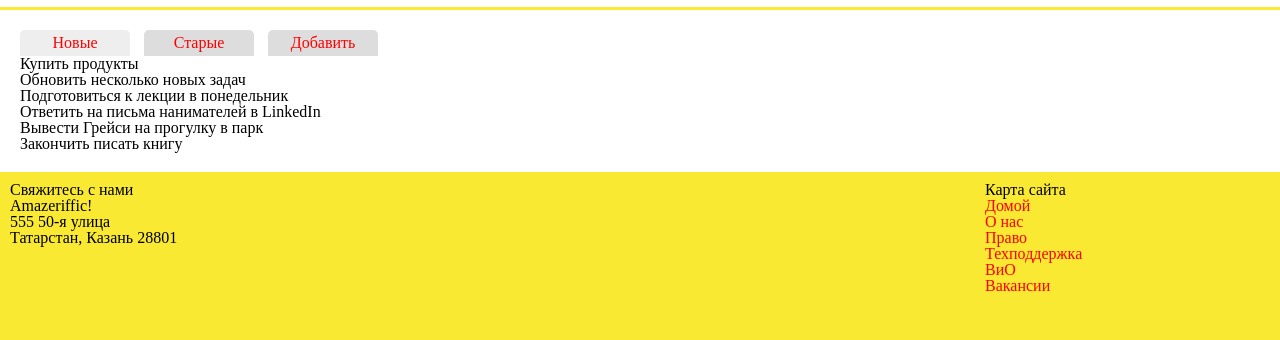
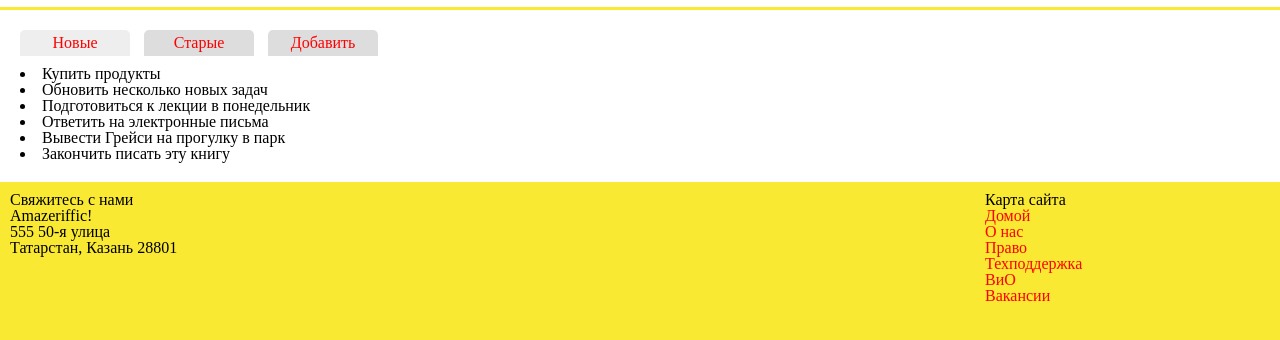
Before and after one commit to MrPrometheus/Web-course, a plain HTML site: page index.html in a window 1280 px wide. Shown: the part 32-372 px from the top of the page. Drawn offline with nearby package versions, Linux system fonts and the light colour scheme; a web font is replaced by a local one.

Commit message:
part 4 end. Add chenge nav

```diff
--- a/scripts/app.js
+++ b/scripts/app.js
@@ -1,12 +1,58 @@
-var main = function () {
-    "use strict";
-    var tabNumber;
-    for (tabNumber = 1; tabNumber <= 3; tabNumber++) {
-        var tabSelector = ".tabs a:nth-child(" + tabNumber + ") span";
-        $(tabSelector).on("click", function () {
-            $(".tabs span").removeClass("active");
-            $(this).addClass("active");
+"use strict";
+
+var toDos = [
+    "Закончить писать эту книгу",
+    "Вывести Грейси на прогулку в парк",
+    "Ответить на электронные письма",
+    "Подготовиться к лекции в понедельник",
+    "Обновить несколько новых задач",
+    "Купить продукты"
+];
+
+$("document").ready( function(){
+
+    $(".tabs a span").toArray().forEach(function (element) {
+        // создаем обработчик щелчков для этого элемента
+        $(element).on("click", function () {
+            // поскольку мы используем версию элемента jQuery,
+            // нужно создать временную переменную,
+            // чтобы избежать постоянного обновления
+            var $element = $(element);
+            $(".tabs a span").removeClass("active");
+            $(element).addClass("active");
+            $("main .content").empty();
+
+            if ($element.parent().is(":nth-child(1)")) {
+                for (var i = toDos.length-1; i > -1; i--) {
+                    $(".content").append($("<li>").text(toDos[i]));
+                }
+            }
+            else if ($element.parent().is(":nth-child(2)")) {
+                toDos.forEach(function (todo) {
+                    $(".content").append($("<li>").text(todo));
+                });
+            }
+            else if ($element.parent().is(":nth-child(3)")) {
+                $(".content").append(
+                    '<input type="text" class="inp">'+
+                    '<button class="btn">Добавить</button>'
+                );
+                var newToDo;
+                $('.btn').on('click',function(){
+                    newToDo= $('.inp').val();
+                    if (newToDo!='') {
+                        toDos.push( newToDo);
+                        alert('Новое задание "'+newToDo+'" успешно добавлено!');
+                        $('.inp').val("");
+                    }
+                })
+
+            }
             return false;
-        });
-    }
-};
+        })
+    })
+
+
+    $(".tabs a:first-child span").trigger("click");
+
+})
--- a/styles/style.css
+++ b/styles/style.css
@@ -64,6 +64,10 @@ main .tabs a span {
     background: #eee;
 }
 
+main .tabs {
+    margin-bottom: 10px;
+}
+
 footer {
     overflow: auto;
     padding: 10px;
```
